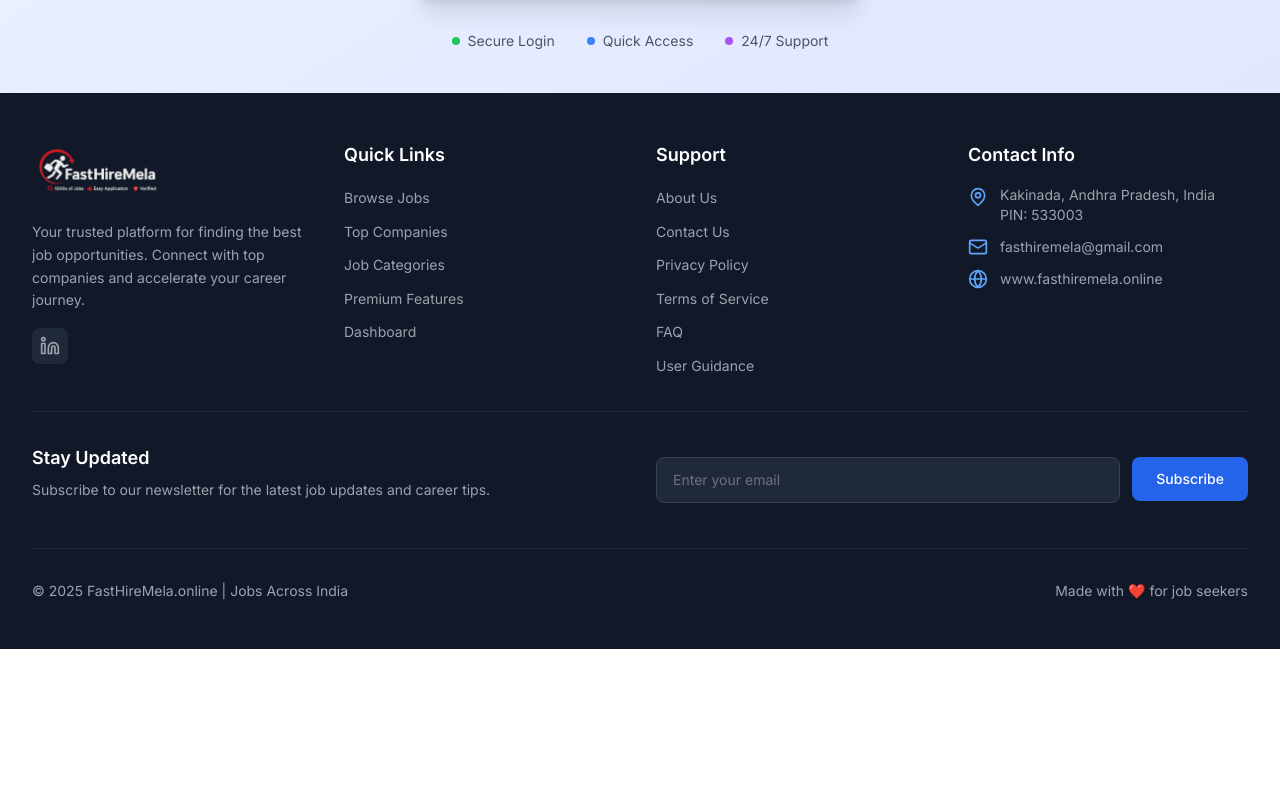
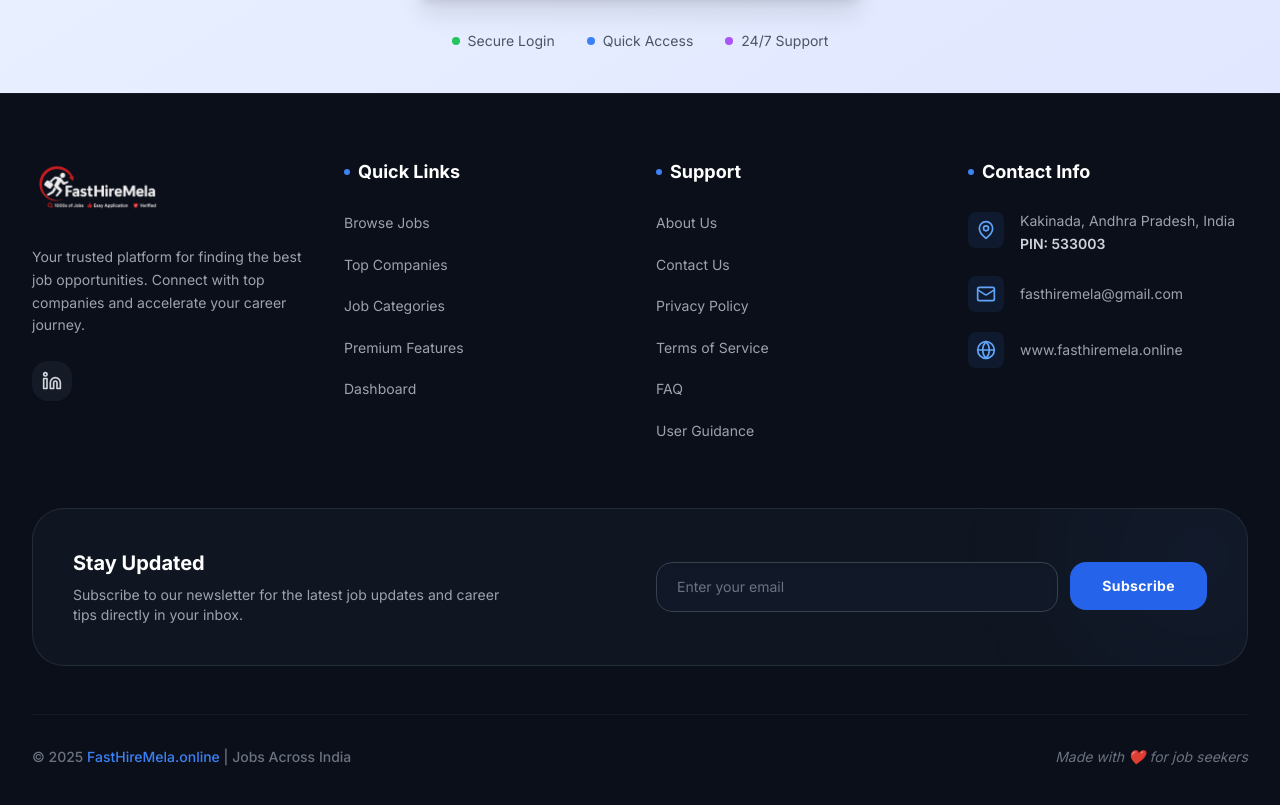
Before and after one commit to msd131102/Fast-Hire-Mela, a React (Vite) app in the folder frontend/: page /login in a window 1280 px wide. Shown: the part 779-1584 px from the top of the page. Before the commit the page ends 1428 px from the top, so only its background shows below. Built offline with nearby package versions, Linux system fonts and the light colour scheme.

Commit message:
updated footer

```diff
--- a/frontend/src/components/layout/Footer.jsx
+++ b/frontend/src/components/layout/Footer.jsx
@@ -6,185 +6,168 @@ import {
   Phone,
   Mail,
   Globe,
-  Facebook,
-  Twitter,
   Linkedin,
-  Instagram,
-  Youtube
 } from 'lucide-react';
 
 const Footer = () => {
   const currentYear = new Date().getFullYear();
 
   return (
-    <footer className="bg-gray-900 text-white">
-      <div className="max-w-7xl mx-auto px-4 sm:px-6 lg:px-8 py-8 sm:py-12">
+    <footer className="bg-[#0B0F19] text-gray-300 border-t border-gray-800/50">
+      <div className="max-w-7xl mx-auto px-6 lg:px-8 py-12 sm:py-16">
         {/* Main Footer Content */}
-        <div className="grid grid-cols-1 sm:grid-cols-2 lg:grid-cols-4 gap-6 lg:gap-8 mb-8">
+        <div className="grid grid-cols-1 md:grid-cols-2 lg:grid-cols-4 gap-12 lg:gap-8 mb-16">
+
           {/* Company Info */}
-          <div className="space-y-4">
-            <div className="flex items-center space-x-3 mb-4">
-              <img src={logo} alt="FastHireMela Logo" className="h-12 sm:h-16 w-auto" />
-            </div>
-            <p className="text-gray-400 text-sm leading-relaxed mb-4">
+          <div className="flex flex-col space-y-6">
+            <Link to="/" className="inline-block transition-transform duration-300 hover:scale-105">
+              <img src={logo} alt="FastHireMela Logo" className="h-14 sm:h-16 w-auto" />
+            </Link>
+            <p className="text-gray-400 text-sm leading-relaxed max-w-xs">
               Your trusted platform for finding the best job opportunities.
               Connect with top companies and accelerate your career journey.
             </p>
-            <div className="flex space-x-3">
-              {/* <a href="#" className="text-gray-400 hover:text-white transition-colors p-2 bg-gray-800 rounded-lg hover:bg-gray-700">
-                <Facebook className="h-4 w-4 sm:h-5 sm:w-5" />
-              </a> */}
-              {/* <a href="#" className="text-gray-400 hover:text-white transition-colors p-2 bg-gray-800 rounded-lg hover:bg-gray-700">
-                <Twitter className="h-4 w-4 sm:h-5 sm:w-5" />
-              </a> */}
-              <a href="https://www.linkedin.com/company/fasthiremela/" className="text-gray-400 hover:text-white transition-colors p-2 bg-gray-800 rounded-lg hover:bg-gray-700">
-                <Linkedin className="h-4 w-4 sm:h-5 sm:w-5" />
+            <div className="flex items-center space-x-3">
+              <a
+                href="https://www.linkedin.com/company/fasthiremela/"
+                target="_blank"
+                rel="noopener noreferrer"
+                className="group flex items-center justify-center w-10 h-10 bg-gray-800/50 rounded-xl hover:bg-blue-600 transition-all duration-300 shadow-sm"
+              >
+                <Linkedin className="h-5 w-5 group-hover:text-white transition-colors" />
               </a>
-              {/* <a href="#" className="text-gray-400 hover:text-white transition-colors p-2 bg-gray-800 rounded-lg hover:bg-gray-700">
-                <Instagram className="h-4 w-4 sm:h-5 sm:w-5" />
-              </a> */}
-              {/* <a href="#" className="text-gray-400 hover:text-white transition-colors p-2 bg-gray-800 rounded-lg hover:bg-gray-700">
-                <Youtube className="h-4 w-4 sm:h-5 sm:w-5" />
-              </a> */}
             </div>
           </div>
 
           {/* Quick Links */}
           <div>
-            <h3 className="text-lg font-semibold mb-4">Quick Links</h3>
-            <ul className="space-y-2">
-              <li>
-                <Link to="/jobs" className="text-gray-400 hover:text-white transition-colors text-sm">
-                  Browse Jobs
+            <h3 className="text-white font-bold text-lg mb-6 flex items-center">
+              <span className="w-1.5 h-1.5 bg-blue-500 rounded-full mr-2"></span>
+              Quick Links
+            </h3>
+            <ul className="space-y-4">
+              {[
+                { name: 'Browse Jobs', path: '/jobs' },
+                { name: 'Top Companies', path: '/companies' },
+                { name: 'Job Categories', path: '/categories' },
+                { name: 'Premium Features', path: '/premium' },
+                { name: 'Dashboard', path: '/dashboard' }
+              ].map((link) => (
+                <li key={link.name}>
+                  <Link
+                    to={link.path}
+                    className="text-gray-400 hover:text-blue-400 hover:translate-x-1 transition-all duration-200 text-sm inline-flex items-center"
+                  >
+                    {link.name}
                   </Link>
                 </li>
-              <li>
-                <Link to="/companies" className="text-gray-400 hover:text-white transition-colors text-sm">
-                  Top Companies
-                </Link>
-              </li>
-              <li>
-                <Link to="/categories" className="text-gray-400 hover:text-white transition-colors text-sm">
-                  Job Categories
-                </Link>
-              </li>
-              <li>
-                <Link to="/premium" className="text-gray-400 hover:text-white transition-colors text-sm">
-                  Premium Features
-                </Link>
-              </li>
-              <li>
-                <Link to="/dashboard" className="text-gray-400 hover:text-white transition-colors text-sm">
-                  Dashboard
-                </Link>
-              </li>
+              ))}
             </ul>
           </div>
 
           {/* Support */}
           <div>
-            <h3 className="text-lg font-semibold mb-4">Support</h3>
-            <ul className="space-y-2">
-              <li>
-                <Link to="/about" className="text-gray-400 hover:text-white transition-colors text-sm">
-                  About Us
+            <h3 className="text-white font-bold text-lg mb-6 flex items-center">
+              <span className="w-1.5 h-1.5 bg-blue-500 rounded-full mr-2"></span>
+              Support
+            </h3>
+            <ul className="space-y-4">
+              {[
+                { name: 'About Us', path: '/about' },
+                { name: 'Contact Us', path: '/contact' },
+                { name: 'Privacy Policy', path: '/privacy' },
+                { name: 'Terms of Service', path: '/terms' },
+                { name: 'FAQ', path: '/faq' },
+                { name: 'User Guidance', path: '/user-guidance' }
+              ].map((link) => (
+                <li key={link.name}>
+                  <Link
+                    to={link.path}
+                    className="text-gray-400 hover:text-blue-400 hover:translate-x-1 transition-all duration-200 text-sm inline-flex items-center"
+                  >
+                    {link.name}
                   </Link>
                 </li>
-              <li>
-                <Link to="/contact" className="text-gray-400 hover:text-white transition-colors text-sm">
-                  Contact Us
-                </Link>
-              </li>
-              <li>
-                <Link to="/privacy" className="text-gray-400 hover:text-white transition-colors text-sm">
-                  Privacy Policy
-                </Link>
-              </li>
-              <li>
-                <Link to="/terms" className="text-gray-400 hover:text-white transition-colors text-sm">
-                  Terms of Service
-                </Link>
-              </li>
-              <li>
-                <Link to="/faq" className="text-gray-400 hover:text-white transition-colors text-sm">
-                  FAQ
-                </Link>
-              </li>
-              <li>
-                <Link to="/user-guidance" className="text-gray-400 hover:text-white transition-colors text-sm">
-                  User Guidance
-                </Link>
-              </li>
+              ))}
             </ul>
           </div>
 
           {/* Contact Info */}
           <div>
-            <h3 className="text-lg font-semibold mb-4">Contact Info</h3>
-            <div className="space-y-3">
-              <div className="flex items-start space-x-3">
-                <MapPin className="h-5 w-5 text-blue-400 mt-0.5 flex-shrink-0" />
-                <div>
-                  <address className="text-gray-400 text-sm not-italic">
+            <h3 className="text-white font-bold text-lg mb-6 flex items-center">
+              <span className="w-1.5 h-1.5 bg-blue-500 rounded-full mr-2"></span>
+              Contact Info
+            </h3>
+            <div className="space-y-5">
+              <div className="flex items-start space-x-4">
+                <div className="bg-blue-500/10 p-2 rounded-lg mt-0.5">
+                  <MapPin className="h-5 w-5 text-blue-400 flex-shrink-0" />
+                </div>
+                <address className="text-gray-400 text-sm not-italic leading-relaxed">
                   Kakinada, Andhra Pradesh, India<br />
-                    PIN: 533003
+                  <span className="font-semibold text-gray-300">PIN: 533003</span>
                 </address>
               </div>
+
+              <div className="flex items-center space-x-4 group">
+                <div className="bg-blue-500/10 p-2 rounded-lg">
+                  <Mail className="h-5 w-5 text-blue-400 flex-shrink-0 group-hover:scale-110 transition-transform" />
                 </div>
-              {/* <div className="flex items-center space-x-3">
-                <Phone className="h-5 w-5 text-blue-400 flex-shrink-0" />
-                <p className="text-gray-400 text-sm">+91 900-XXX-XXX</p>
-              </div> */}
-              <div className="flex items-center space-x-3">
-                <Mail className="h-5 w-5 text-blue-400 flex-shrink-0" />
-                <p className="text-gray-400 text-sm">fasthiremela@gmail.com</p>
+                <p className="text-gray-400 text-sm break-all group-hover:text-blue-400 transition-colors">fasthiremela@gmail.com</p>
               </div>
-              <div className="flex items-center space-x-3">
-                <Globe className="h-5 w-5 text-blue-400 flex-shrink-0" />
-                <p className="text-gray-400 text-sm">www.fasthiremela.online</p>
+
+              <div className="flex items-center space-x-4 group">
+                <div className="bg-blue-500/10 p-2 rounded-lg">
+                  <Globe className="h-5 w-5 text-blue-400 flex-shrink-0 group-hover:scale-110 transition-transform" />
+                </div>
+                <p className="text-gray-400 text-sm group-hover:text-blue-400 transition-colors">www.fasthiremela.online</p>
               </div>
             </div>
           </div>
         </div>
 
         {/* Newsletter Subscription */}
-        <div className="mt-8 pt-8 border-t border-gray-800">
-          <div className="grid grid-cols-1 lg:grid-cols-2 gap-6 lg:gap-8 items-center">
+        <div className="relative overflow-hidden bg-gray-800/30 border border-gray-700/50 rounded-3xl p-8 sm:p-10 mb-12">
+          <div className="relative z-10 grid grid-cols-1 lg:grid-cols-2 gap-8 items-center">
             <div className="text-center lg:text-left">
-              <h3 className="text-lg font-semibold mb-2">Stay Updated</h3>
-              <p className="text-gray-400 text-sm mb-4">
-                Subscribe to our newsletter for the latest job updates and career tips.
+              <h3 className="text-xl font-bold text-white mb-2">Stay Updated</h3>
+              <p className="text-gray-400 text-sm max-w-md mx-auto lg:mx-0">
+                Subscribe to our newsletter for the latest job updates and career tips directly in your inbox.
               </p>
             </div>
-            <div className="flex flex-col sm:flex-row gap-3 w-full lg:w-auto">
+            <div className="flex flex-col sm:flex-row gap-3">
+              <div className="flex-1 relative group">
                 <input
                   type="email"
                   placeholder="Enter your email"
-                className="flex-1 px-4 py-2 sm:py-3 bg-gray-800 border border-gray-700 rounded-lg text-white placeholder-gray-500 focus:outline-none focus:ring-2 focus:ring-blue-500 focus:border-transparent text-sm"
+                  className="w-full px-5 py-3.5 bg-gray-900 border border-gray-700 rounded-xl text-white placeholder-gray-500 focus:outline-none focus:ring-2 focus:ring-blue-500/50 focus:border-blue-500 transition-all text-sm shadow-inner"
                 />
+              </div>
               <a
                 href="https://www.linkedin.com/company/fasthiremela"
                 target="_blank"
                 rel="noopener noreferrer"
+                className="inline-block"
               >
-                <button className="px-4 sm:px-6 py-2 sm:py-3 bg-blue-600 text-white rounded-lg hover:bg-blue-700 transition-colors font-medium text-sm">
+                <button className="w-full sm:w-auto px-8 py-3.5 bg-blue-600 text-white rounded-xl hover:bg-blue-500 hover:shadow-lg hover:shadow-blue-600/20 active:scale-95 transition-all font-bold text-sm tracking-wide">
                   Subscribe
                 </button>
               </a>
-
             </div>
           </div>
+          {/* Subtle decoration */}
+          <div className="absolute top-0 right-0 -mr-20 -mt-20 w-64 h-64 bg-blue-600/5 rounded-full blur-3xl"></div>
         </div>
 
         {/* Bottom Bar */}
-        <div className="mt-8 pt-8 border-t border-gray-800">
-          <div className="flex flex-col sm:flex-row justify-between items-center space-y-4 sm:space-y-0 text-center sm:text-left">
-            <div className="text-gray-400 text-sm">
-              © {currentYear} FastHireMela.online | Jobs Across India
+        <div className="pt-8 border-t border-gray-800/50">
+          <div className="flex flex-col md:flex-row justify-between items-center space-y-4 md:space-y-0">
+            <div className="text-gray-500 text-sm font-medium">
+              © {currentYear} <span className="text-blue-500">FastHireMela.online</span> | Jobs Across India
             </div>
-            <div className="flex items-center justify-center sm:justify-start space-x-4 sm:space-x-6 text-sm">
-              <span className="text-gray-400">
-                Made with ❤️ for job seekers
+            <div className="flex items-center space-x-2 text-sm">
+              <span className="text-gray-500 italic">
+                Made with <span className="text-red-500 animate-pulse">❤️</span> for job seekers
               </span>
             </div>
           </div>
```
Lines whose indentation alone changed are shown as unchanged.
